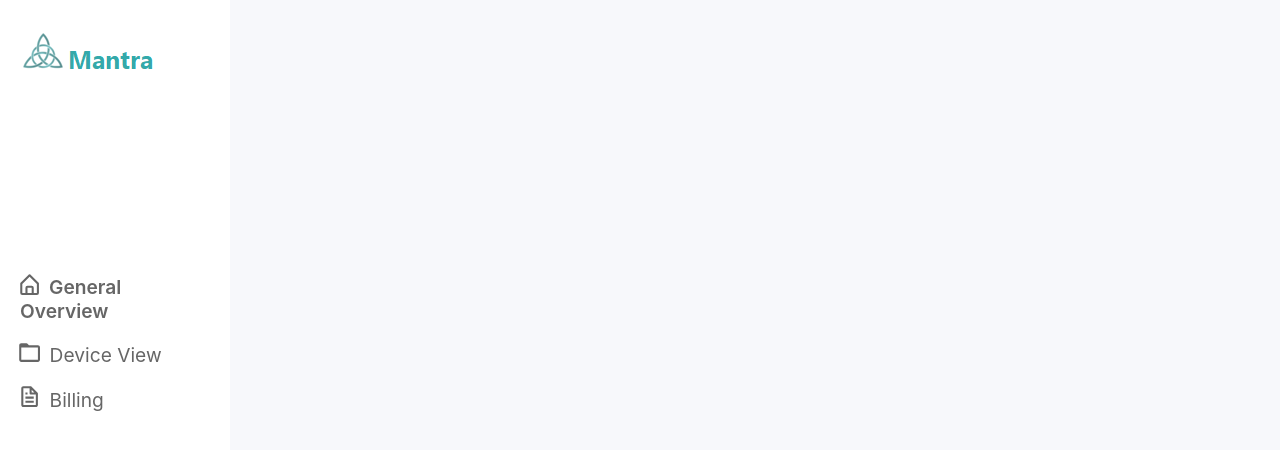
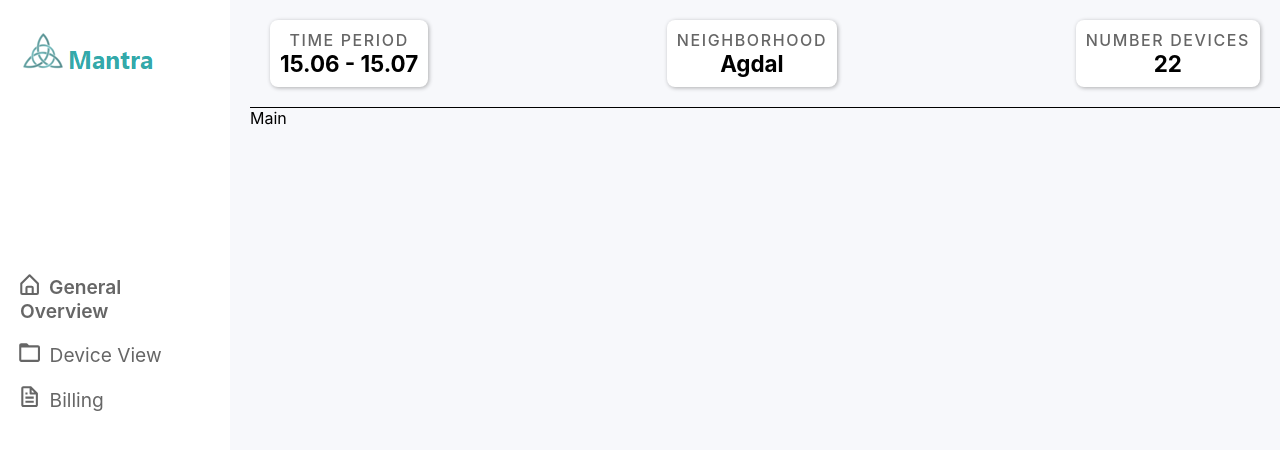
Before and after one commit to marsou001/data-mn, a React (Create React App) app: page / in a window 1280 px wide. Shown: the top 450 px of the page. Built offline with nearby package versions, Linux system fonts and the light colour scheme.

Commit message:
feat: add Topbar

```diff
--- a/src/App.tsx
+++ b/src/App.tsx
@@ -1,9 +1,13 @@
+import Main from './components/Main/Main';
 import Sidebar from './components/Sidebar/Sidebar';
+import Topbar from './components/Topbar/Topbar';
 
 function App() {
   return (
     <>
       <Sidebar />
+      <Topbar />
+      <Main />
     </>
   );
 }
--- /dev/null
+++ b/src/components/Main/Main.tsx
@@ -0,0 +1,9 @@
+function Main() {
+    return (
+        <div>
+            Main
+        </div>
+    )
+}
+
+export default Main;
--- a/src/components/Sidebar/Sidebar.tsx
+++ b/src/components/Sidebar/Sidebar.tsx
@@ -12,8 +12,11 @@ const history = createBrowserHistory();
 
 const Container = styled.aside`
     background-color: #fff;
+    position: absolute;
+    top: 0;
+    left: 0;
+    bottom: 0;
     width: 18vw;
-    height: 100vh;
     padding: 20px;
     box-sizing: border-box;
 `;
--- /dev/null
+++ b/src/components/Topbar/Topbar.tsx
@@ -0,0 +1,144 @@
+import { useState } from "react";
+import styled from "styled-components";
+
+const Container = styled.header`
+    display: flex;
+    justify-content: space-between;
+    padding: 20px;
+    border-bottom: 1px solid black;
+`;
+
+const SelectDropDownContainer = styled.div`
+    background-color: #fff;
+    position: relative;
+    border-radius: 8px;
+    box-shadow: 1px 1px 4px rgba(0, 0, 0, 0.3);
+    cursor: pointer;
+    p {
+        color: #666;
+        font-weight: 500;
+        text-transform: uppercase;
+        letter-spacing: 0.1rem;
+        margin: 0;
+    }
+    span {
+        color: #000;
+        font-size: 1.4rem;
+        font-weight: bold;
+    }
+`;
+
+const SelectDropdownOption = styled.div`
+    text-align: center;
+    padding: 10px;
+`;
+
+const SelectDropdownOptions = styled.ul`
+    background-color: #fff;
+    text-align: center;
+    list-style-type: none;
+    position: absolute;
+    top: 65px;
+    width 100%;
+    margin: 0;
+    padding-left: 0;
+    border-bottom-right-radius: 8px;
+    border-bottom-left-radius: 8px;
+    box-shadow: 1px 1px 4px rgba(0, 0, 0, 0.3);
+    > li {
+        padding: 8px 0;
+    }
+    > li:first-child {
+    border-top: 1px solid #666;
+    }
+`;
+
+function Topbar() {
+    const [isTimePeriodActive, setIsTimePeriodActive] = useState(false);
+    const [isNeighborhoodActive, setIsNeighborhoodActive] = useState(false);
+    const [timePeriod, setTimePeriod] = useState("15.06 - 15.07");
+    const [neighborhood, setNeighborhood] = useState("Agdal");
+
+    const timePeriods = [
+        {
+            id: 0,
+            content: "15.06 - 15.07",
+        },
+        {
+            id: 1,
+            content: "15.07 - 15.08",
+        },
+        {
+            id: 0,
+            content: "15.08 - 15.09",
+        },
+    ];
+
+    const neighborhoods = [
+        {
+            id: 0,
+            content: "Agdal",
+        },
+        {
+            id: 1,
+            content: "Souissi",
+        },
+        {
+            id: 2,
+            content: "Hay Ryad",
+        },
+    ];
+
+    const handleTimePeriodClick = () => setIsTimePeriodActive((prevState) => !prevState);
+    const handleNeighborhoodClick = () => setIsNeighborhoodActive((prevState) => !prevState);
+
+    const handleTimePeriodChange = (e: React.MouseEvent<HTMLUListElement>) => {
+        const target = e.target as HTMLLIElement;
+        setTimePeriod(target.textContent as string);
+    };
+
+    const handleNeighborhoodChange = (
+        e: React.MouseEvent<HTMLUListElement>
+    ) => {
+        const target = e.target as HTMLLIElement;
+        setNeighborhood(target.textContent as string);
+    };
+
+    return (
+        <Container>
+            <SelectDropDownContainer>
+                <SelectDropdownOption onClick={handleTimePeriodClick}>
+                    <p>time period</p> <span>{timePeriod}</span>
+                </SelectDropdownOption>
+                <SelectDropdownOptions
+                    className={!isTimePeriodActive ? "is-time-period-active" : ""}
+                    onClick={handleTimePeriodChange}
+                >
+                    {timePeriods.map(({ id, content }) => (
+                        <li key={id}>{content}</li>
+                    ))}
+                </SelectDropdownOptions>
+            </SelectDropDownContainer>
+            <SelectDropDownContainer>
+                <SelectDropdownOption onClick={handleNeighborhoodClick}>
+                    <p>Neighborhood</p> <span>{neighborhood}</span>
+                </SelectDropdownOption>
+                <SelectDropdownOptions
+                    className={!isNeighborhoodActive ? "is-neighborhood-active" : ""}
+                    onClick={handleNeighborhoodChange}
+                >
+                    {neighborhoods.map(({ id, content }) => (
+                        <li key={id}>{content}</li>
+                    ))}
+                </SelectDropdownOptions>
+            </SelectDropDownContainer>
+            <SelectDropDownContainer>
+                <SelectDropdownOption>
+                    <p>Number devices</p> <span>22</span>
+                </SelectDropdownOption>
+            </SelectDropDownContainer>
+        </Container>
+    );
+}
+
+export default Topbar;
--- a/src/index.css
+++ b/src/index.css
@@ -1,11 +1,12 @@
 body {
-  margin: 0;
   background-color: #F7F8FB;
   font-family: -apple-system, BlinkMacSystemFont, 'Segoe UI', 'Roboto', 'Oxygen',
-    'Ubuntu', 'Cantarell', 'Fira Sans', 'Droid Sans', 'Helvetica Neue',
-    sans-serif;
+  'Ubuntu', 'Cantarell', 'Fira Sans', 'Droid Sans', 'Helvetica Neue',
+  sans-serif;
   -webkit-font-smoothing: antialiased;
   -moz-osx-font-smoothing: grayscale;
+  margin: 0;
+  padding-left: 250px;
 }
 
 code {
@@ -17,3 +18,11 @@ code {
   color: #000;
   font-weight: 600;
 }
+
+.is-time-period-active {
+  display: none;
+}
+
+.is-neighborhood-active {
+  display: none;
+}
```
